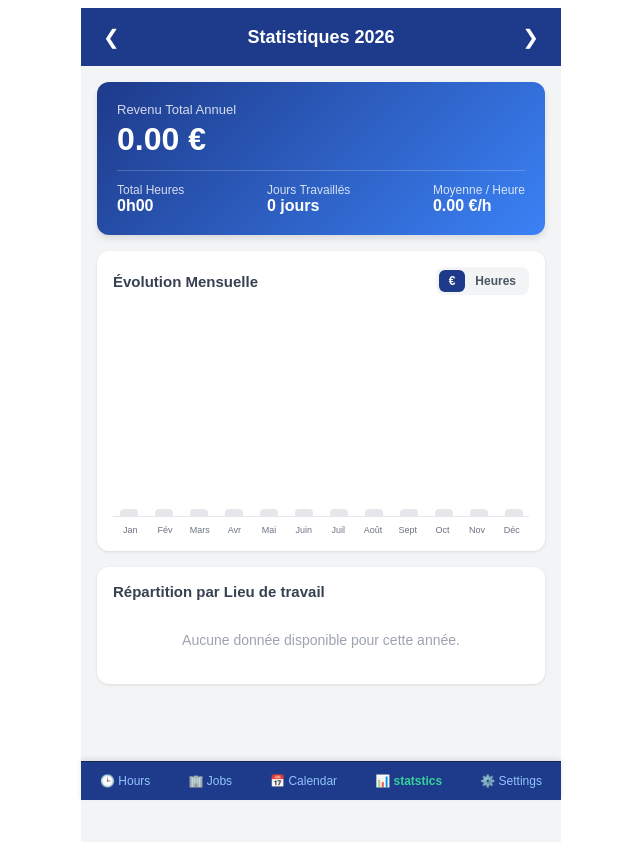
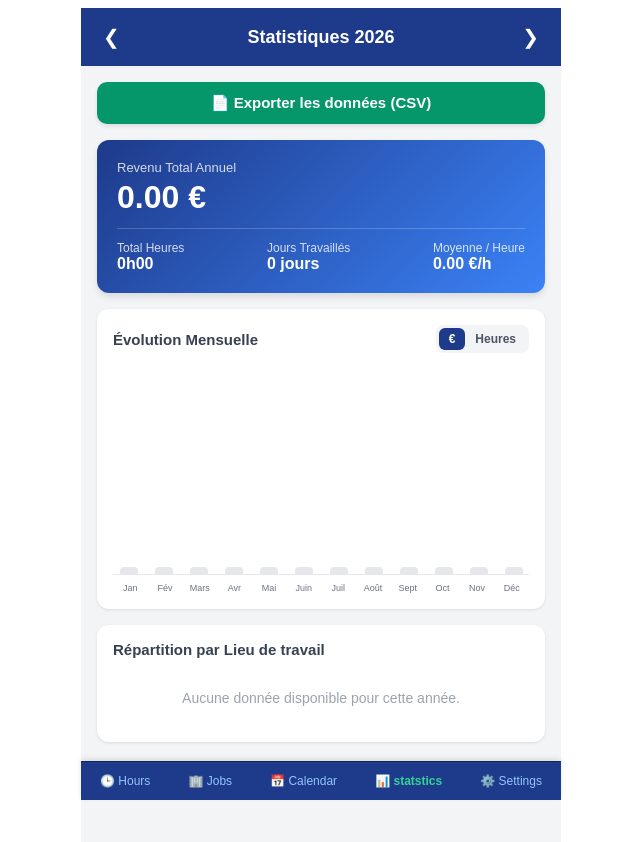
Before and after one commit to NminaN85/Monshift, a Next.js app: page /stats in a window 1280 px wide. Shown: the top 842 px of the page, without its empty margins (319-959 px from the left). Built offline with nearby package versions, Linux system fonts and the light colour scheme.

Commit message:
Enhance BreakItem interface and add CSV export feature
Updated BreakItem interface to include startTime and endTime properties. Added export functionality for CSV data.

```diff
--- a/src/app/stats/page.tsx
+++ b/src/app/stats/page.tsx
@@ -3,12 +3,17 @@
 import { useState, useEffect } from "react";
 import BottomNav from "@/components/BottomNav";
 
-interface BreakItem { duration: number; isPaid: boolean; }
+interface BreakItem {
+  startTime: string;
+  endTime: string;
+  isPaid: boolean;
+}
 interface DayRecord {
   date: string;
   startTime: string;
   endTime: string;
   breaks: BreakItem[];
+  maxPaidMinutes?: number;
   notes: string;
   jobId?: string;
 }
@@ -31,7 +36,8 @@ const texts: Record<string, any> = {
     jobBreakdown: "Répartition par Lieu de travail",
     noData: "Aucune donnée disponible pour cette année.",
     hoursLabel: "Heures",
-    daysUnit: "jours"
+    daysUnit: "jours",
+    exportBtn: "📄 Exporter les données (CSV)"
   },
   en: {
     statsTitle: "Statistics",
@@ -43,7 +49,8 @@ const texts: Record<string, any> = {
     jobBreakdown: "Job Breakdown",
     noData: "No data available for this year.",
     hoursLabel: "Hours",
-    daysUnit: "days"
+    daysUnit: "days",
+    exportBtn: "📄 Export Data (CSV)"
   },
   ar: {
     statsTitle: "الإحصائيات",
@@ -55,7 +62,8 @@ const texts: Record<string, any> = {
     jobBreakdown: "التوزيع حسب أماكن العمل",
     noData: "لا توجد بيانات متاحة لهذا العام.",
     hoursLabel: "ساعات",
-    daysUnit: "أيام"
+    daysUnit: "أيام",
+    exportBtn: "📄 تصدير البيانات (CSV)"
   }
 };
 
@@ -81,16 +89,39 @@ export default function StatsPage() {
   const t = texts[lang] || texts["fr"];
   const monthsShort = monthsData[lang] || monthsData["fr"];
 
+  const timeToMins = (timeStr: string) => {
+    if (!timeStr) return 0;
+    const [h, m] = timeStr.split(":").map(Number);
+    return h * 60 + m;
+  };
+
   const calculateDayMetrics = (day: DayRecord) => {
-    const [startH, startM] = day.startTime.split(":").map(Number);
-    const [endH, endM] = day.endTime.split(":").map(Number);
-    let startMins = startH * 60 + startM;
-    let endMins = endH * 60 + endM;
+    let startMins = timeToMins(day.startTime);
+    let endMins = timeToMins(day.endTime);
     if (endMins <= startMins) endMins += 24 * 60;
 
     let grossMins = endMins - startMins;
-    let unpaidMins = 0;
-    day.breaks?.forEach(b => { if (!b.isPaid) unpaidMins += Number(b.duration || 0); });
+    let totalPaidBreakMins = 0;
+    let totalUnpaidBreakMins = 0;
+
+    day.breaks?.forEach(b => {
+      if (b.startTime && b.endTime) {
+        let bStart = timeToMins(b.startTime);
+        let bEnd = timeToMins(b.endTime);
+        if (bEnd <= bStart) bEnd += 24 * 60;
+        const duration = Math.max(0, bEnd - bStart);
+
+        if (!b.isPaid) {
+          totalUnpaidBreakMins += duration;
+        } else {
+          totalPaidBreakMins += duration;
+        }
+      }
+    });
+
+    const maxPaid = day.maxPaidMinutes !== undefined ? day.maxPaidMinutes : 30;
+    const excessPaidMins = Math.max(0, totalPaidBreakMins - maxPaid);
+    const unpaidMins = totalUnpaidBreakMins + excessPaidMins;
 
     const netMins = Math.max(0, grossMins - unpaidMins);
     const hours = netMins / 60;
@@ -163,6 +194,40 @@ export default function StatsPage() {
   const stats = getYearStats();
   const totalJobAmount = stats.jobBreakdown.reduce((acc, j) => acc + j.amount, 0) || 1;
 
+  // وظيفة تصدير البيانات إلى ملف CSV
+  const handleExportCSV = () => {
+    const records = Object.values(history).filter(day => new Date(day.date).getFullYear() === currentYear);
+    if (records.length === 0) {
+      alert("Aucune donnée à exporter pour cette année.");
+      return;
+    }
+
+    let csvContent = "data:text/csv;charset=utf-8,Date,Job,Debut,Fin,Heures,Montant (EUR)\n";
+
+    records.forEach(day => {
+      const metrics = calculateDayMetrics(day);
+      const hoursStr = `${Math.floor(metrics.netMins / 60)}h${String(metrics.netMins % 60).padStart(2, "0")}`;
+      const row = [
+        day.date,
+        `"${metrics.job.name}"`,
+        day.startTime,
+        day.endTime,
+        hoursStr,
+        metrics.amount.toFixed(2)
+      ].join(",");
+
+      csvContent += row + "\r\n";
+    });
+
+    const encodedUri = encodeURI(csvContent);
+    const link = document.createElement("a");
+    link.setAttribute("href", encodedUri);
+    link.setAttribute("download", `monshift_report_${currentYear}.csv`);
+    document.body.appendChild(link);
+    link.click();
+    document.body.removeChild(link);
+  };
+
   return (
     <main style={{ maxWidth: "480px", margin: "0 auto", paddingBottom: "90px", fontFamily: "sans-serif", background: "#f3f4f6", minHeight: "100vh", direction: lang === "ar" ? "rtl" : "ltr" }}>
 
@@ -173,6 +238,14 @@ export default function StatsPage() {
       </header>
 
       <div style={{ padding: "16px" }}>
+
+        {/* زر التصدير (Export) */}
+        <button
+          onClick={handleExportCSV}
+          style={{ width: "100%", background: "#059669", color: "white", border: "none", padding: "12px", borderRadius: "10px", fontSize: "15px", fontWeight: "bold", cursor: "pointer", marginBottom: "16px", boxShadow: "0 2px 4px rgba(0,0,0,0.1)" }}
+        >
+          {t.exportBtn}
+        </button>
 
         <div style={{ background: "linear-gradient(135deg, #1e3a8a 0%, #3b82f6 100%)", color: "white", padding: "20px", borderRadius: "12px", marginBottom: "16px", boxShadow: "0 4px 6px rgba(0,0,0,0.1)" }}>
           <div style={{ fontSize: "13px", opacity: 0.8, marginBottom: "4px" }}>{t.totalYear}</div>
@@ -194,7 +267,6 @@ export default function StatsPage() {
           </div>
         </div>
 
-        {/* قسم الرسم البياني مع التلميح التفاعلي (Tooltip) */}
         <div style={{ background: "white", padding: "16px", borderRadius: "12px", boxShadow: "0 1px 3px rgba(0,0,0,0.1)", marginBottom: "16px" }}>
           <div style={{ display: "flex", justifyContent: "space-between", alignItems: "center", marginBottom: "16px" }}>
             <div style={{ fontWeight: "bold", fontSize: "15px", color: "#374151" }}>{t.monthlyEvolution}</div>
@@ -226,7 +298,6 @@ export default function StatsPage() {
                   onClick={() => setActiveTooltip(isSelected ? null : index)}
                   style={{ flex: 1, display: "flex", flexDirection: "column", alignItems: "center", height: "100%", justifyContent: "flex-end", cursor: "pointer", position: "relative" }}
                 >
-                  {/* صندوق القيمة الظاهر عند الضغط (Tooltip) */}
                   {isSelected && (
                     <div style={{ position: "absolute", bottom: `${Math.max(heightPercent, 15)}%`, background: "#1e3a8a", color: "white", padding: "4px 8px", borderRadius: "4px", fontSize: "10px", whiteSpace: "nowrap", zIndex: 10, boxShadow: "0 2px 4px rgba(0,0,0,0.2)" }}>
                       {monthsShort[index]}: {chartType === "amount" ? `${val.toFixed(2)} €` : `${Math.floor(data.mins / 60)}h${String(data.mins % 60).padStart(2, "0")}`}
```
